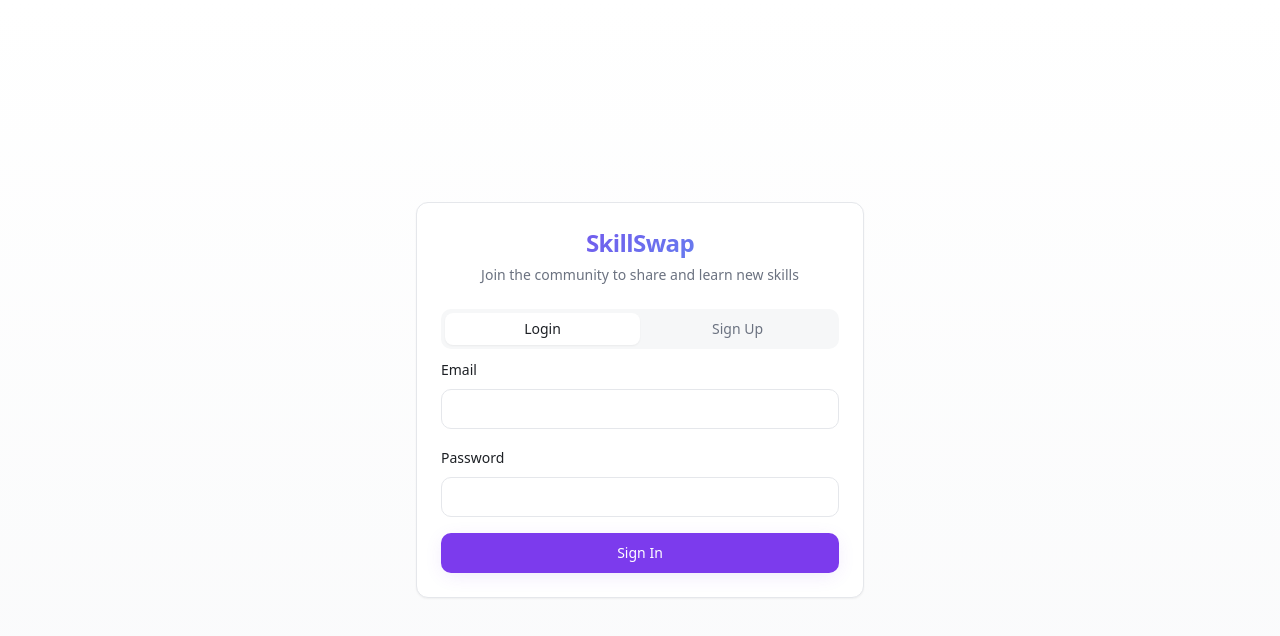
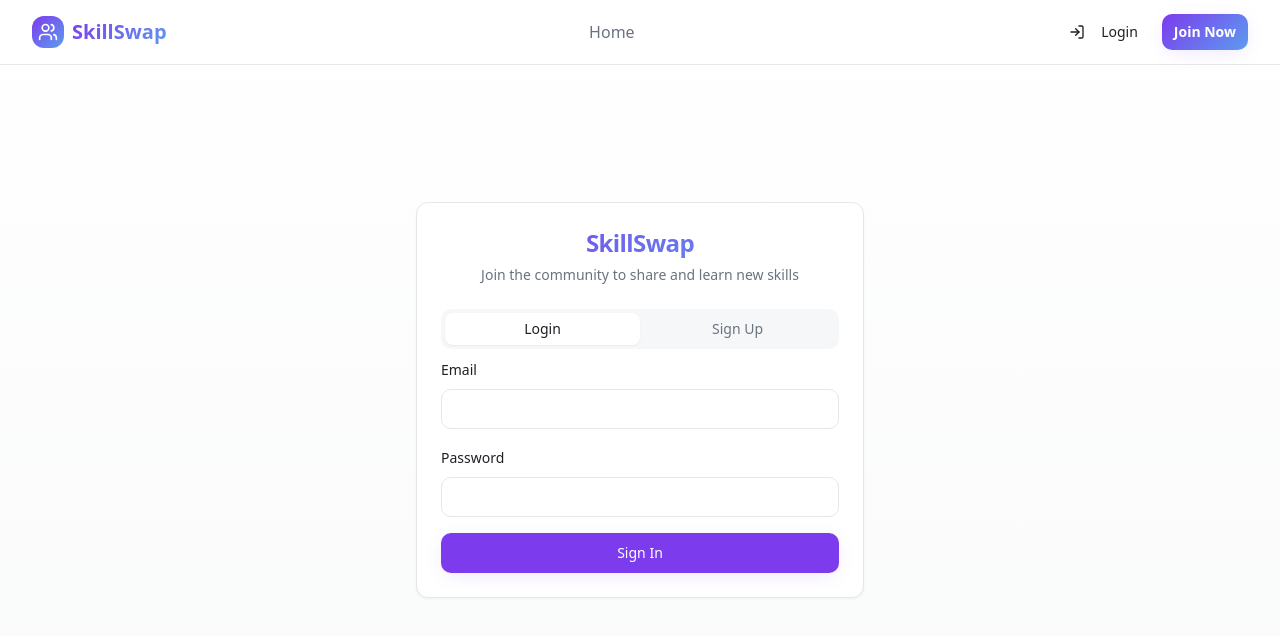
Before and after one commit to harshkansal031/ability-swap-flow, a React (Vite) app: page /auth in a window 1280 px wide. Shown: the top 636 px of the page. Built offline with nearby package versions, Linux system fonts and the light colour scheme.

Commit message:
navbarbecome fixed

```diff
--- a/src/App.tsx
+++ b/src/App.tsx
@@ -10,6 +10,7 @@ import Profile from "./pages/Profile";
 import Browse from "./pages/Browse";
 import Requests from "./pages/Requests";
 import NotFound from "./pages/NotFound";
+import { Navigation } from "@/components/Navigation";
 
 const queryClient = new QueryClient();
 
@@ -30,6 +31,7 @@ const App = () => (
       <Sonner />
       <BrowserRouter>
         <AuthProvider>
+          <Navigation />
           <Routes>
             <Route path="/" element={<Index />} />
             <Route path="/auth" element={<Auth />} />
--- a/src/pages/Index.tsx
+++ b/src/pages/Index.tsx
@@ -1,4 +1,3 @@
-import { Navigation } from "@/components/Navigation";
 import { HeroSection } from "@/components/HeroSection";
 import { StatsSection } from "@/components/StatsSection";
 import { FeaturesSection } from "@/components/FeaturesSection";
@@ -8,7 +7,7 @@ import { Footer } from "@/components/Footer";
 const Index = () => {
   return (
     <div className="min-h-screen bg-background">
-      <Navigation />
+      {/* <Navigation /> Removed, now global */}
       <HeroSection />
       <StatsSection />
       <FeaturesSection />
```
Also changed, not shown: 1 other file (tests, documents, lock files or other folders).
